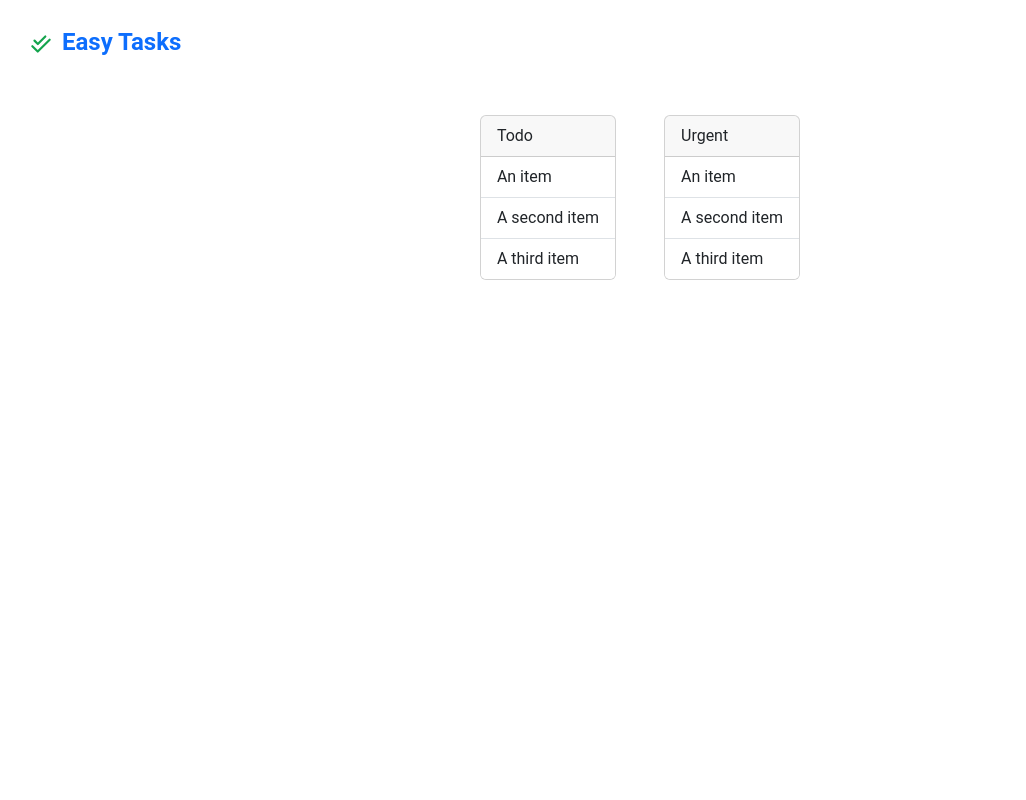
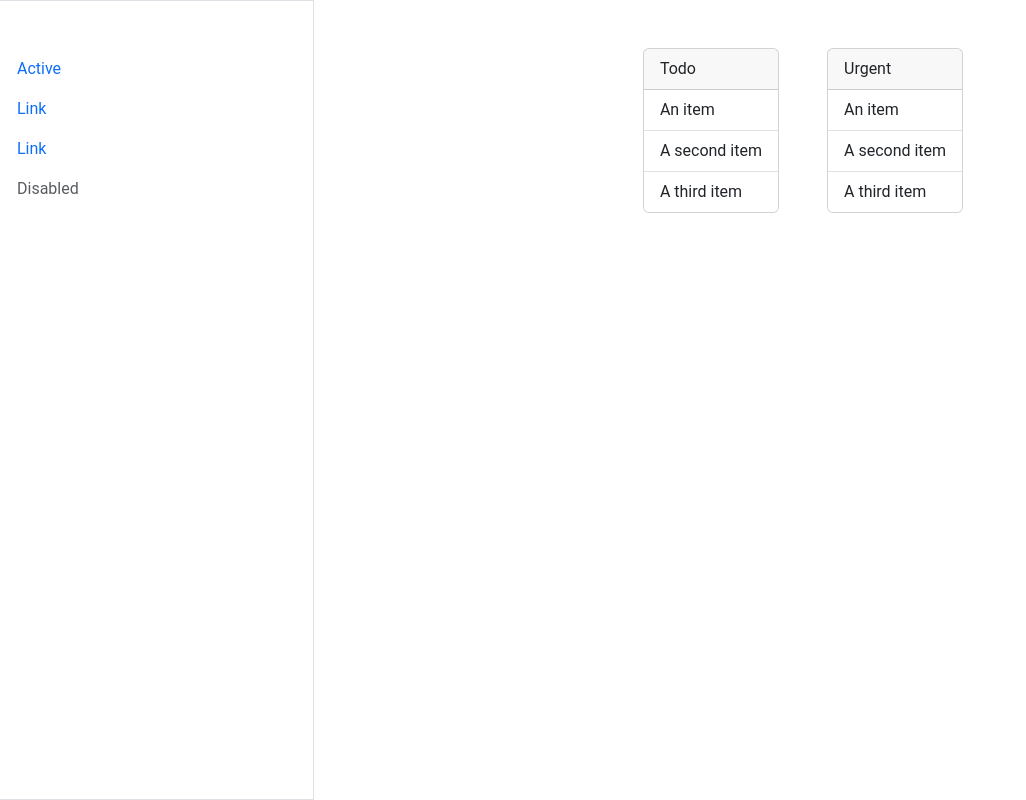
Before and after one commit to lamacoding/FullStack-ToDo, a website: page FrontEnd/todo.html in a window 1280 px wide. Shown: the whole page, without its empty margins (0-1026 px from the left). Drawn offline with nearby package versions, Linux system fonts and the light colour scheme.

Commit message:
Add example navigation

```diff
--- a/FrontEnd/todo.html
+++ b/FrontEnd/todo.html
@@ -11,26 +11,25 @@
     <link rel="stylesheet" href="style.css" />
   </head>
   <body>
-    <div class="d-flex m-2">
-      <h1 class="text-primary">
-          <svg
-            class="me-2"
-            width="26px"
-            height="26px"
-            viewBox="0 0 24 24"
-            fill="none"
-            xmlns="http://www.w3.org/2000/svg"
-          >
-            <path
-              d="M4 14L9 19L20 8M6 8.88889L9.07692 12L16 5"
-              stroke="#14A44D"
-              stroke-width="2"
-              stroke-linecap="round"
-              stroke-linejoin="round"
-            /></svg
-          >Easy Tasks
-        </h1>
+    <div class="row">
+      <div class="col-3 border vh-100 pt-5">
+        <ul class="nav flex-column">
+          <li class="nav-item">
+            <a class="nav-link active" aria-current="page" href="#">Active</a>
+          </li>
+          <li class="nav-item">
+            <a class="nav-link" href="#">Link</a>
+          </li>
+          <li class="nav-item">
+            <a class="nav-link" href="#">Link</a>
+          </li>
+          <li class="nav-item">
+            <a class="nav-link disabled" aria-disabled="true">Disabled</a>
+          </li>
+        </ul>
       </div>
+      <div class="col">
+        <div style="border thin solid black;"></div>
         <div class="m-2 m-lg-5 d-flex flex-wrap gap-5 justify-content-center">
           <div class="card">
             <div class="card-header">Todo</div>
@@ -50,6 +49,8 @@
             </ul>
           </div>
         </div>
+      </div>
+    </div>
     <script src="node_modules/bootstrap/dist/js/bootstrap.bundle.min.js"></script>
   </body>
 </html>
```
Also changed, not shown: FrontEnd/login.html (+1 -0 lines). Lines whose indentation alone changed are shown as unchanged.
